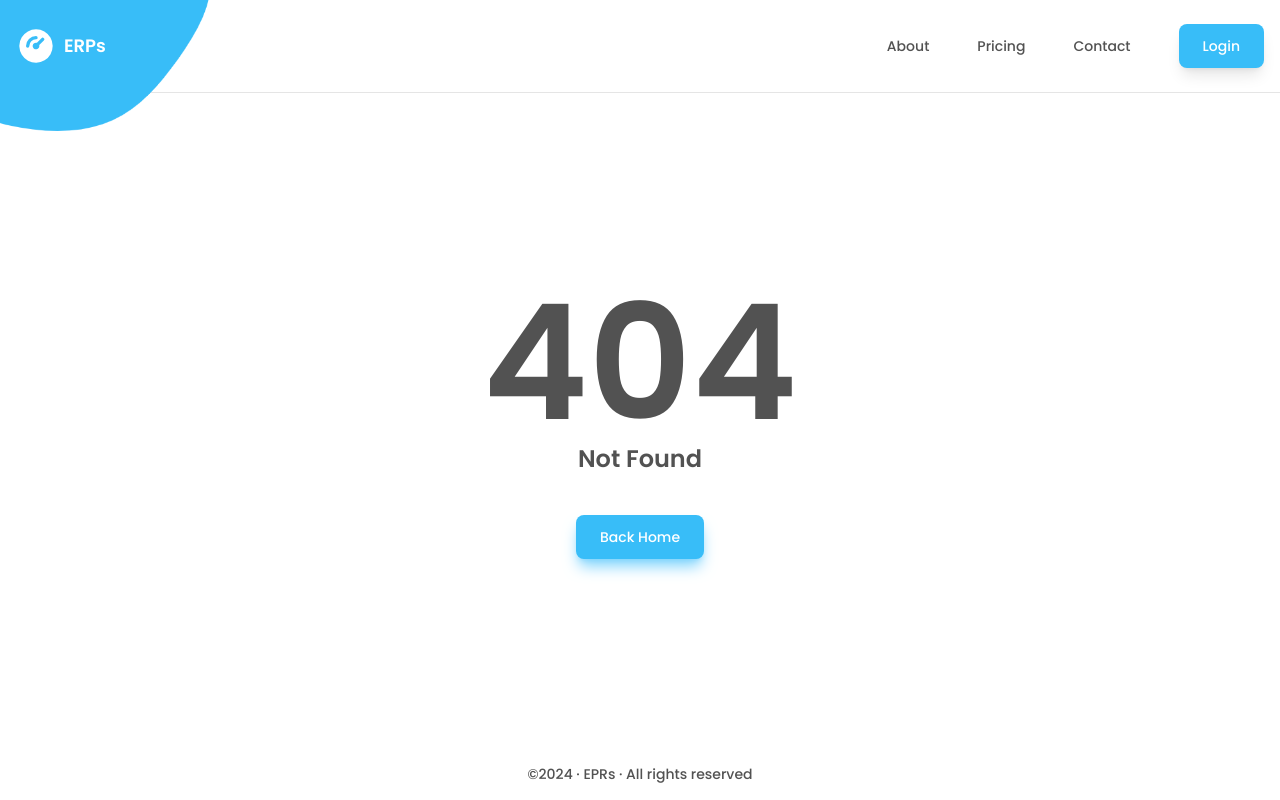
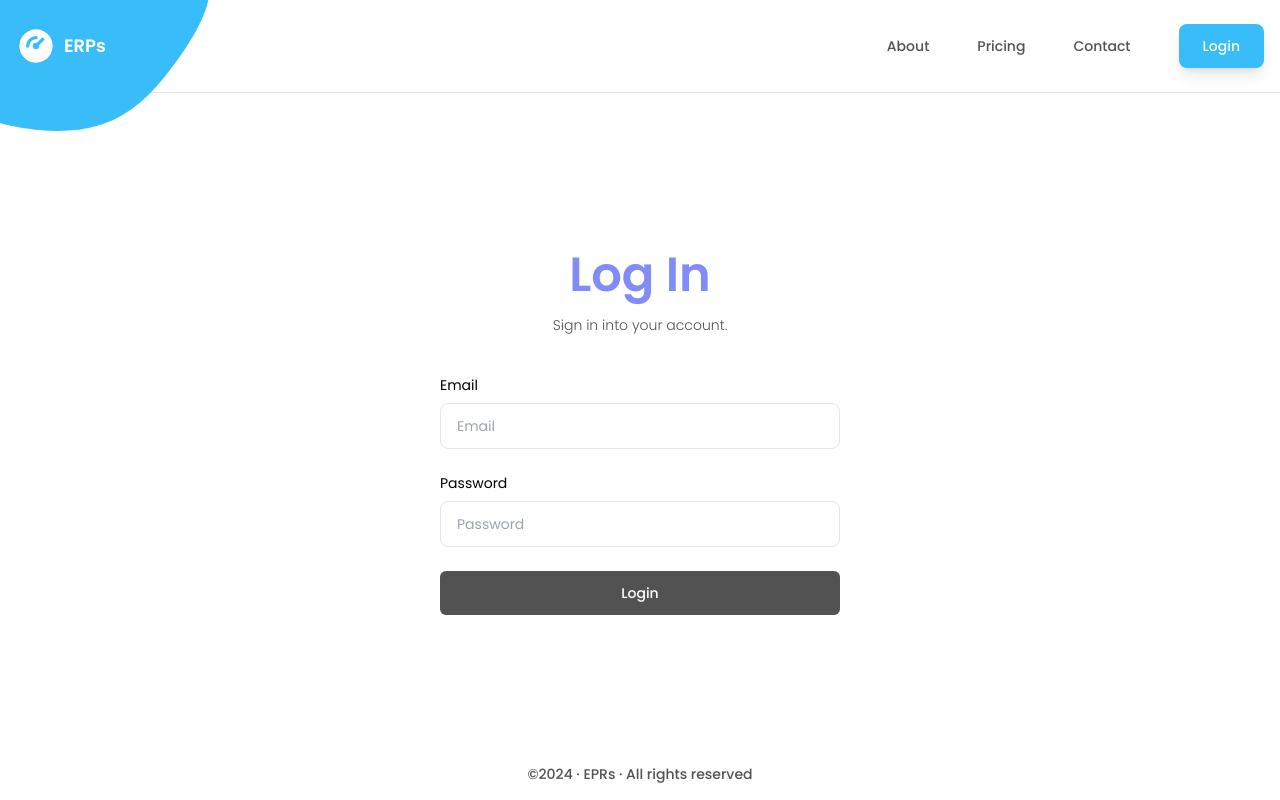
Before and after one commit to ardihp/altech-test, a Next.js app: page /login in a window 1280 px wide. Before the commit this address had no page. Built offline with nearby package versions, Linux system fonts and the light colour scheme.

Commit message:
feat(login): page

```diff
--- /dev/null
+++ b/src/app/login/page.tsx
@@ -0,0 +1,6 @@
+import LoginView from "@/module/auth/login/view";
+import React from "react";
+
+export default function LoginPage() {
+  return <LoginView />;
+}
--- a/src/layout/header.tsx
+++ b/src/layout/header.tsx
@@ -59,9 +59,11 @@ export default function HeaderSection() {
             Contact
           </p>
 
-          <button className="bg-sky-400 px-4 lg:px-6 py-2 lg:py-3 rounded-md lg:rounded-lg lg:shadow-lg shadow-sky-300">
-            <p className="text-xs lg:text-sm text-white font-medium">Login</p>
-          </button>
+          <Link href="/login">
+            <button className="bg-sky-400 px-4 lg:px-6 py-2 lg:py-3 rounded-md lg:rounded-lg lg:shadow-lg shadow-sky-300">
+              <p className="text-xs lg:text-sm text-white font-medium">Login</p>
+            </button>
+          </Link>
         </div>
 
         <Popover open={open} onOpenChange={setOpen}>
@@ -99,9 +101,13 @@ export default function HeaderSection() {
               Contact
             </p>
 
-            <button className="w-full bg-sky-400 px-4 lg:px-6 py-2 lg:py-3 rounded-md lg:rounded-lg lg:shadow-lg shadow-sky-300">
-              <p className="text-xs lg:text-sm text-white font-medium">Login</p>
-            </button>
+            <Link href="/login">
+              <button className="w-full bg-sky-400 px-4 lg:px-6 py-2 lg:py-3 rounded-md lg:rounded-lg lg:shadow-lg shadow-sky-300">
+                <p className="text-xs lg:text-sm text-white font-medium">
+                  Login
+                </p>
+              </button>
+            </Link>
           </PopoverContent>
         </Popover>
       </div>
--- /dev/null
+++ b/src/module/auth/login/view.tsx
@@ -0,0 +1,53 @@
+import React from "react";
+
+export default function LoginView() {
+  return (
+    <section className="flex flex-col gap-10 items-center justify-center w-full px-4">
+      <div className="flex flex-col items-center gap-2 lg:gap-4 mt-6">
+        <h2 className="text-[26px] lg:text-5xl font-semibold text-indigo-400">
+          Log In
+        </h2>
+
+        <p className="lg:w-[500px] font-light text-xs lg:text-sm text-center">
+          {`Sign in into your account.`}
+        </p>
+      </div>
+
+      <form className="w-full max-w-[280px] md:max-w-[400px]">
+        <div className="flex flex-col gap-4 lg:gap-6 w-full max-w-[400px] lg:max-w-screen-sm mx-auto">
+          <div className="flex flex-col gap-2 w-full">
+            <label htmlFor="email" className="text-xs lg:text-sm">
+              Email
+            </label>
+            <input
+              id="email"
+              type="email"
+              placeholder="Email"
+              className="border border-neutral-200 py-3 px-4 rounded-lg w-full text-xs lg:text-sm"
+              required
+            />
+          </div>
+
+          <div className="flex flex-col gap-2 w-full">
+            <label htmlFor="password" className="text-xs lg:text-sm">
+              Password
+            </label>
+            <input
+              id="password"
+              type="password"
+              placeholder="Password"
+              className="border border-neutral-200 py-3 px-4 rounded-lg w-full text-xs lg:text-sm"
+              required
+            />
+          </div>
+
+          <button className="bg-neutral-600 py-3 rounded-md">
+            <p className="text-xs lg:text-sm text-white font-medium">
+              Login
+            </p>
+          </button>
+        </div>
+      </form>
+    </section>
+  );
+}
```
